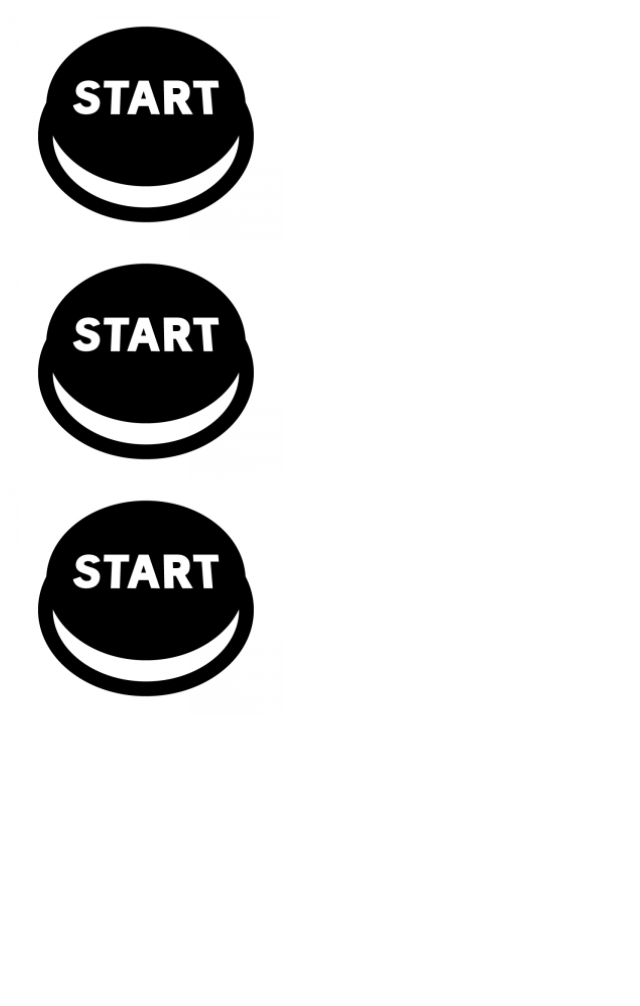
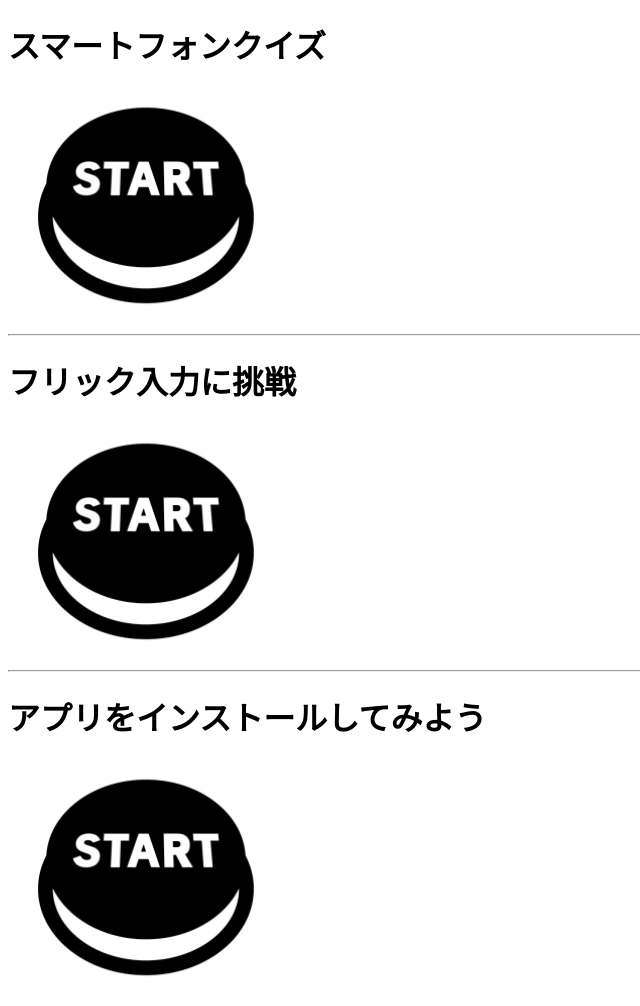
Before and after one commit to Ryuichi-Shino/spg.github.io, a Django app: page / in a window 1280 px wide. Shown: the whole page, without its empty margins (0-640 px from the left). Before the commit the page ends 697 px from the top, so only its background shows below. Run offline with Django 4.2, Linux system fonts and the light colour scheme.

Commit message:
スマホで見る

```diff
--- a/config/settings.py
+++ b/config/settings.py
@@ -127,3 +127,5 @@ STATICFILES_DIRS = (
 # https://docs.djangoproject.com/en/4.1/ref/settings/#default-auto-field
 
 DEFAULT_AUTO_FIELD = 'django.db.models.BigAutoField'
+
+ALLOWED_HOSTS = ["192.168.0.15", "192.168.0.8"] # ローカルIPアドレスを追加
--- a/game/templates/game/index.html
+++ b/game/templates/game/index.html
@@ -14,16 +14,21 @@
 </head>
 
 <body>
+    <h1>スマートフォンクイズ</h1>
     <form action="{% url 'move_to_gamepage' %}" method="post">
         {% csrf_token %}
         <input type="image" src="{% static 'image/start_button.png' %}" name="start_button">
     </form>
+    <hr>
 
+    <h1>フリック入力に挑戦</h1>
     <form action="{% url 'move_to_gamepage2' %}" method="post">
         {% csrf_token %}
         <input type="image" src="{% static 'image/start_button2.png' %}" name="start_button2">
     </form>
 
+    <hr>
+    <h1>アプリをインストールしてみよう</h1>
     <form action="{% url 'move_to_gamepage3' %}" method="post">
         {% csrf_token %}
         <input type="image" src="{% static 'image/start_button3.png' %}" name="start_button3">
```
Also changed, not shown: game/urls.py (line endings or trailing spaces).
